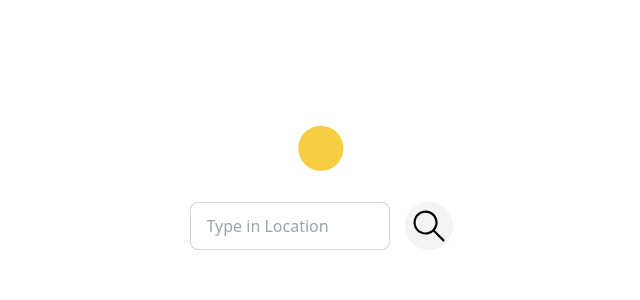
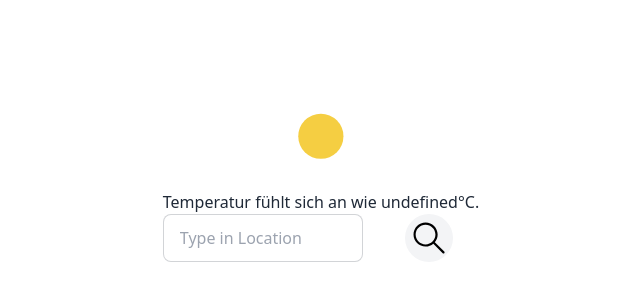
Before and after one commit to Rcbby/lunalook, a React (Vite) app: page / in a window 1280 px wide. Shown: the part 220-520 px from the top of the page, without its empty margins (319-959 px from the left). Built offline with nearby package versions, Linux system fonts and the light colour scheme; no server answers.

Commit message:
Shows uvindex

```diff
--- a/src/App.tsx
+++ b/src/App.tsx
@@ -85,6 +85,8 @@ function App() {
     )
 }
 
+
+
 export interface WeatherData {
     currentConditions: {
         temp: number,
@@ -112,6 +114,6 @@ export interface WeatherData {
 }
 
 
-type Precib = "rain" | "snow" | "hail"
+type Precib = "rain" | "snow" | "freezingrain" | "ice"
 
 export default App
--- a/src/component/Description.tsx
+++ b/src/component/Description.tsx
@@ -1,16 +1,50 @@
 import {WeatherData} from "../App.tsx";
+import {useEffect, useState} from "react";
 
-const Description = (props: { weatherData: WeatherData | undefined}) => {
+const Description = (props: { weatherData: WeatherData | undefined }) => {
 
-if (props.weatherData !== undefined) {
-    console.log("not undefined")
+    const [uvIndex, setUvIndex] = useState<string>("")
+
+    useEffect(() => {
+        if (props.weatherData) {
+
+            switch (props.weatherData.currentConditions.uvindex) {
+                case 0:
+                case 1:
+                case 2:
+                    setUvIndex("Kein Schutz erforderlich.");
+                    break;
+                case 3:
+                    setUvIndex("T-Shirt und Sonnenbrille.");
+                    break;
+                case 4:
+                case 5:
+                    setUvIndex("T-Shirt, milde Sonnencreme und Sonnenbrille.");
+                    break;
+                case 6:
+                case 7:
+                case 8:
+                    setUvIndex("Intensive Sonnencreme, Sonnenbrille und Kopfbedeckung.");
+                    break;
+                case 9:
+                case 10:
+                    setUvIndex("Schützen vor der Sonne mit allen verfügbaren Mitteln.");
+                    break;
+                default:
+                    setUvIndex("Es wird dringend empfohlen, sich vor der Sonne zu schützen.");
+                    break;
             }
+        }
+    }, [props.weatherData]);
 
     return (
         <div>
             <p>
                 {props.weatherData?.days[0].description}
             </p>
+            <h6>
+                {`${uvIndex} Temperatur fühlt sich an wie ${props.weatherData?.currentConditions.feelslike}°C.`}
+            </h6>
         </div>
     );
 }
```
Lines whose indentation alone changed are shown as unchanged.
